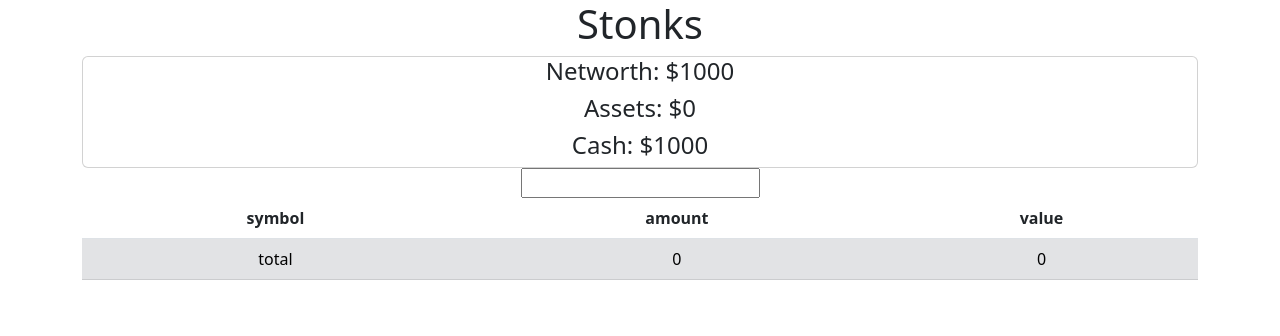
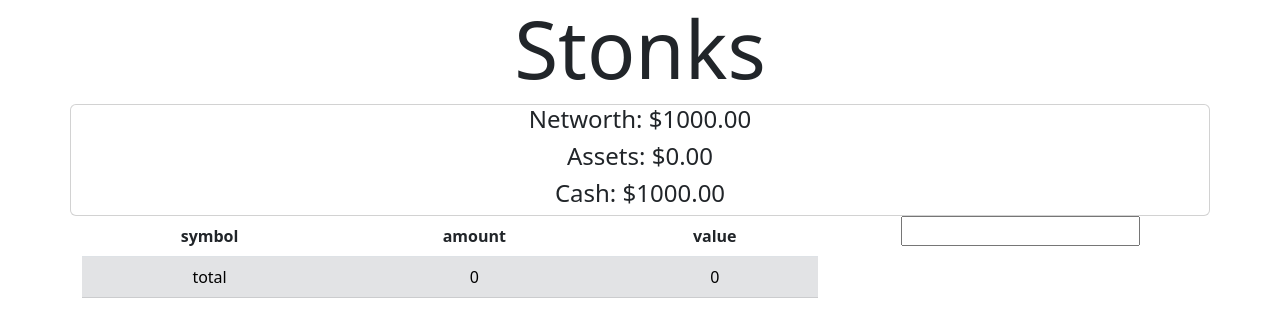
Before and after one commit to alunity/stonks, a React (Create React App) app in the folder senja/: page / in a window 1280 px wide. Shown: the top 336 px of the page. Built offline with nearby package versions, Linux system fonts and the light colour scheme.

Commit message:
Redesign

```diff
--- a/senja/src/App.tsx
+++ b/senja/src/App.tsx
@@ -33,17 +33,21 @@ function App() {
   return (
     <div className="App">
       <div className="container">
-        <h1>Stonks</h1>
-        {/* <h3>${cash.toFixed(2)}</h3> */}
+        <div className="row">
+          <h1 className="display-1">Stonks</h1>
           <Networth cash={cash} portfolio={portfolio} />
+        </div>
+        <div className="row">
+          <div className="col-8">
+            <Table
+              data={portfolio}
+              updateSymbol={(symbol: string) => setSymbol(symbol)}
+            />
+          </div>
+          <div className="col-4">
             <form onSubmit={(e) => e.preventDefault()}>
-          {/* <input
-            value={symbol}
-            onChange={(e) => setSymbol(e.target.value)}
-          ></input> */}
               <DelayedInput callback={(text: string) => setSymbol(text)} />
             </form>
-      </div>
             <StockView
               symbol={symbol}
               updateCash={(number: number) => setCash(cash + number)}
@@ -53,16 +57,36 @@ function App() {
               cash={cash}
               portfolio={portfolio}
             />
-      <div className="container">
-        {
-          <Table
-            data={portfolio}
-            updateSymbol={(symbol: string) => setSymbol(symbol)}
-          />
-        }
+          </div>
+        </div>
       </div>
     </div>
   );
 }
 
 export default App;
+
+// div className="container">
+//         <h1 className="display-1">Stonks</h1>
+//         <Networth cash={cash} portfolio={portfolio} />
+//         <form onSubmit={(e) => e.preventDefault()}>
+//           <DelayedInput callback={(text: string) => setSymbol(text)} />
+//         </form>
+//       </div>
+//       <StockView
+//         symbol={symbol}
+//         updateCash={(number: number) => setCash(cash + number)}
+//         updatePorfolio={(symbol: string, amount: number) =>
+//           updatePorfolio(symbol, amount)
+//         }
+//         cash={cash}
+//         portfolio={portfolio}
+//       />
+//       <div className="container">
+//         {
+//           <Table
+//             data={portfolio}
+//             updateSymbol={(symbol: string) => setSymbol(symbol)}
+//           />
+//         }
+//       </div>
--- a/senja/src/networth.tsx
+++ b/senja/src/networth.tsx
@@ -24,9 +24,9 @@ function Networth(props: worthProps) {
   return (
     <div className="card">
       <div className="container">
-        <h4>Networth: ${assets + props.cash}</h4>
-        <h4>Assets: ${assets}</h4>
-        <h4>Cash: ${props.cash}</h4>
+        <h4>Networth: ${(assets + props.cash).toFixed(2)}</h4>
+        <h4>Assets: ${assets.toFixed(2)}</h4>
+        <h4>Cash: ${props.cash.toFixed(2)}</h4>
       </div>
     </div>
   );
```
Lines whose indentation alone changed are shown as unchanged.
